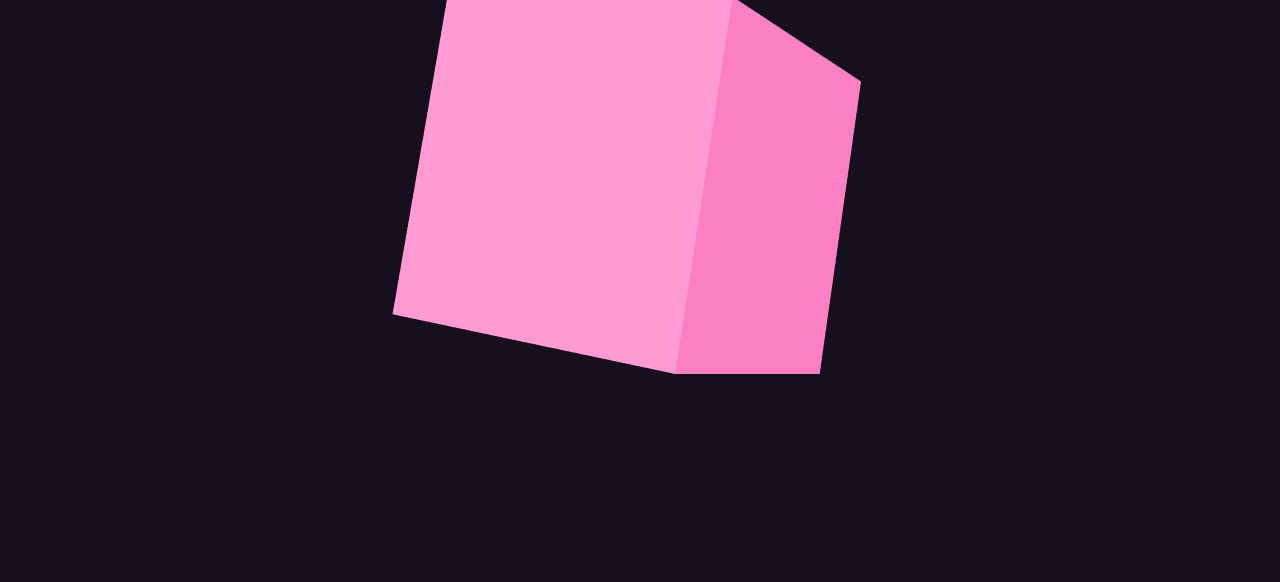
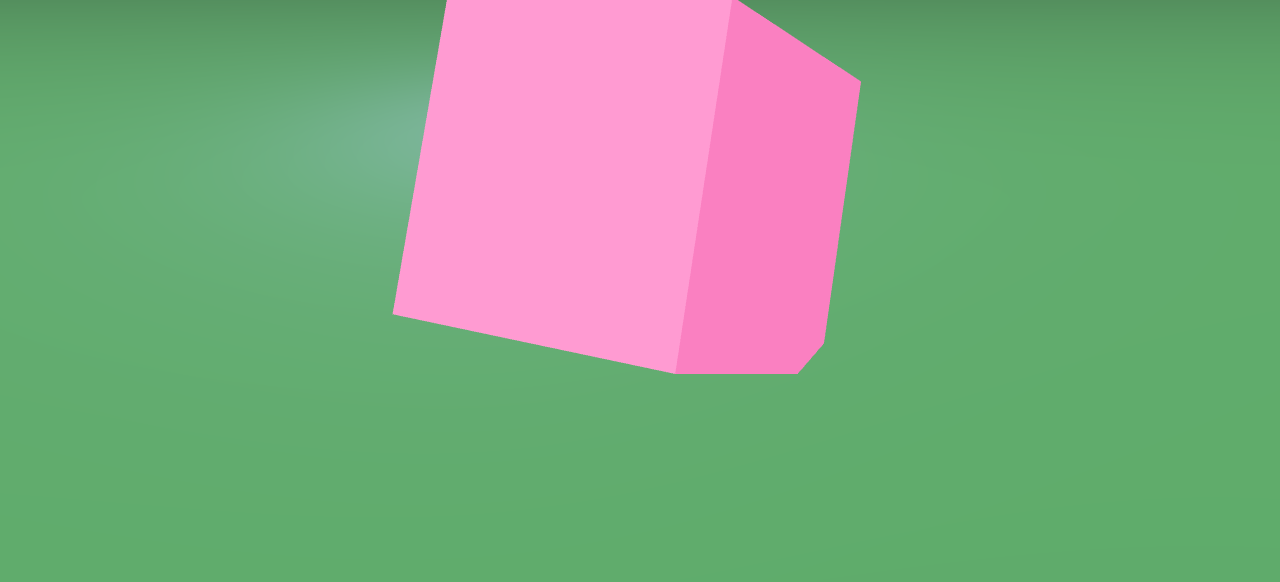
Before and after one commit to LotteCarleer/threejs-demo-1, a website built with Vite: page index.html in a window 1280 px wide. Shown: the part 218-800 px from the top of the page. Built offline with nearby package versions, Linux system fonts and the light colour scheme; animation ran at ten frames a second.

```diff
--- a/index.html
+++ b/index.html
@@ -8,7 +8,7 @@
   </head>
   <body>
     <main>
-      <div class="scene" aria-label="A softly lit pink cube rotating in 3D">
+      <div class="scene" aria-label="A pink cube above a green plane fading into subtle horizon mist">
         <canvas id="scene"></canvas>
       </div>
       <section class="intro" aria-label="Scene information">
--- a/src/main.js
+++ b/src/main.js
@@ -4,6 +4,7 @@ import './style.css';
 const canvas = document.querySelector('#scene');
 const scene = new THREE.Scene();
 scene.background = new THREE.Color('#160f1d');
+scene.fog = new THREE.Fog(scene.background, 8, 28);
 
 const camera = new THREE.PerspectiveCamera(
   40,
@@ -30,6 +31,17 @@ scene.add(keyLight);
 const fillLight = new THREE.PointLight('#bd72ff', 18, 12);
 fillLight.position.set(-3, 1, -2);
 scene.add(fillLight);
+
+const ground = new THREE.Mesh(
+  new THREE.PlaneGeometry(200, 200),
+  new THREE.MeshStandardMaterial({
+    color: '#397d46',
+    roughness: 0.92,
+  }),
+);
+ground.rotation.x = -Math.PI / 2;
+ground.position.y = -0.94;
+scene.add(ground);
 
 const cube = new THREE.Mesh(
   new THREE.BoxGeometry(1.7, 1.7, 1.7),
```
